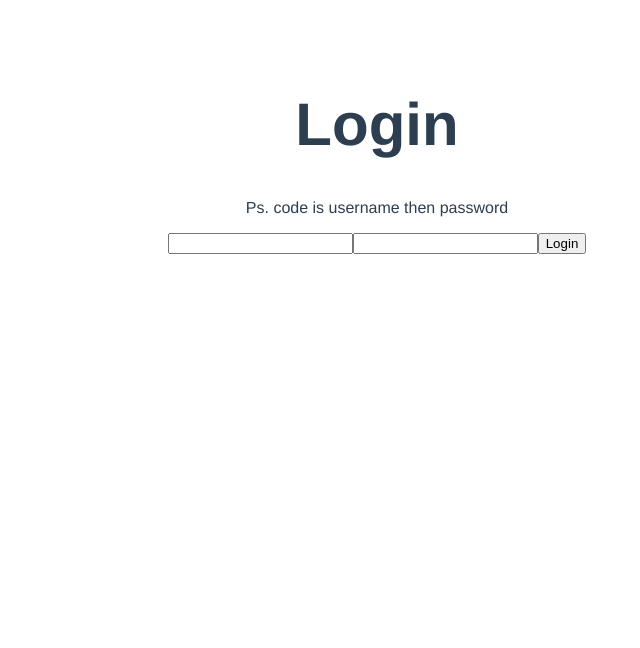
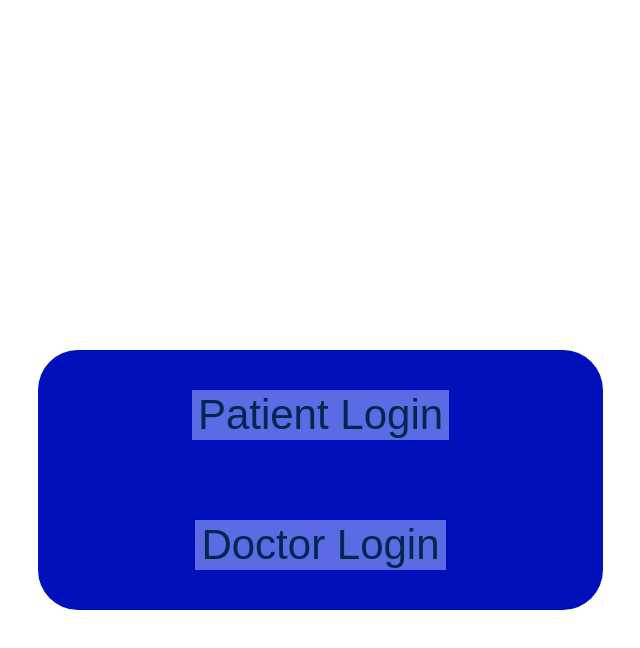
Before and after one commit to Collinnn/Diabetes-app-project, a Vue app in the folder Frontend/: page / in a window 1280 px wide. Shown: the top 648 px of the page, without its empty margins (338-978 px from the left). Built offline with nearby package versions, Linux system fonts and the light colour scheme.

Commit message:
Updates to pc2

```diff
--- a/Frontend/src/App.vue
+++ b/Frontend/src/App.vue
@@ -1,8 +1,14 @@
 <template>
   <div>
-    <div id="appLayout" v-if="$route.name !== 'login'">
-      <Topbar />
-      <Sidebar />
+    <div id="appLayout" v-if="$route.name == 'landing'">
+
+    </div>
+    <div id="" v-else-if="$route.name == 'patientLogin'">
+    </div>
+
+    <div id="" v-else>
+      <Topbar/>
+      <Sidebar/>
     </div>
 
     <div id="app">
--- a/Frontend/src/router.js
+++ b/Frontend/src/router.js
@@ -6,10 +6,12 @@ import overview from './views/overview.vue'
 import food from './views/food.vue'
 import doctor from './views/doctor.vue'
 import emergency from './views/emergency.vue'
+import landing from './views/landing.vue'
+import patientLogin from './views/patientLogin.vue'
 
 const routes = [
     {
-        path: '/',
+        path: '/login',
         component: login,
         name: 'login'
     },
@@ -32,6 +34,16 @@ const routes = [
         path: '/emergency',
         component: emergency,
         name: 'emergency'
+    },
+    {
+        path: '/',
+        component: landing,
+        name: 'landing'
+    },
+    {
+        path:'/patientLogin',
+        component: patientLogin,
+        name: 'patientLogin'
     }
 ]
 
--- /dev/null
+++ b/Frontend/src/views/landing.vue
@@ -0,0 +1,59 @@
+<template>
+    <div class="container">
+        <button class="landingButton" id="patientButton" @click="goToPage('patientLogin')">
+        Patient Login
+        </button>
+
+        <button class="landingButton" id="doctorButton" @click="goToPage('overview')">
+        Doctor Login
+        </button>
+    </div>
+</template>
+
+<script>
+import router from "@/router"
+
+export default {
+    name: "landingPage",
+    data() {
+        return{
+            title:'landingPage'
+        }
+    },
+    methods: {
+        goToPage(pageName) {
+            router.push({name:pageName})
+        }
+    }
+}
+</script>
+<style scoped>
+.container{
+    position: relative;
+    top:300px;
+    left:20%;
+    align-content: center;
+    max-width: 50%;
+    background-color: #0010bb;
+    display: flex;
+    flex-direction: column;
+    justify-content: space-around;
+    align-items: center;
+    border-radius: 40px;
+}
+.landingButton{
+    background-color: #5b6be4;
+    border: 1cm;
+    color: #002851;
+    padding: 20 px 45px;
+    text-align: center;
+    text-decoration: none;
+    display: inline-flex;
+    font-size: 42px;
+    margin: 40px 2px;
+    cursor: pointer;
+}
+.landingButton:hover{
+    background: rgba(255, 255, 255, 0.60);
+}
+</style>
--- /dev/null
+++ b/Frontend/src/views/patientLogin.vue
@@ -0,0 +1,61 @@
+<template>
+    <div class="login-Comp">
+        <h1 class="title">Login Patient</h1>
+        <input type="text" name="id" v-model="input.id" placerholder="id" />
+        <input type="password" name="password" v-model="input.password" palceholder="Password" />
+        <button type="button" v-on:click="login()">Login</button>
+        <h1></h1>
+    </div>
+</template>
+
+<script>
+import router from "@/router"
+export default {
+        name: 'login-patient',
+        data() {
+            return {
+                input: {
+                    id: "",
+                    password: ""
+                }
+            }
+        },
+        methods: {
+            login() {
+                if(this.input.id != "" && this.input.password != "") {
+                    this.axios.get(this.$Backend.getUrlGetDoctorById(this.input.id))
+                    .then(function(response){
+                        if(response.id==this.input.id && response.password == this.input.password){
+                            console.log("Logged in succesfully")
+                            router.push("overview");
+
+                        }
+                    });
+
+                    if(this.input.id =="username" && this.input.password == "password") {
+                        this.$router.replace({ name: "overview"});
+                    } else {
+                        console.log("The username and / or password is incorrect");
+                    }
+                } else {
+                    console.log("Username and/or password was empty");
+            }
+        }
+    }
+}
+</script>
+<style scoped>
+    .login-Comp{
+        position:relative;
+        background-color: rgb(110, 120, 250);
+        border-radius: 40px;
+        max-width: 50%;
+        left:20%;
+        margin: 40px 2px;
+    }
+    .login-Comp .title{
+        padding: 0px 0px 0px 0;
+        font-size: 60px;
+
+    }
+</style>
```
